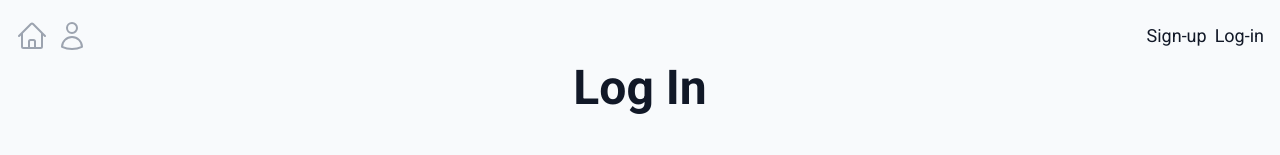
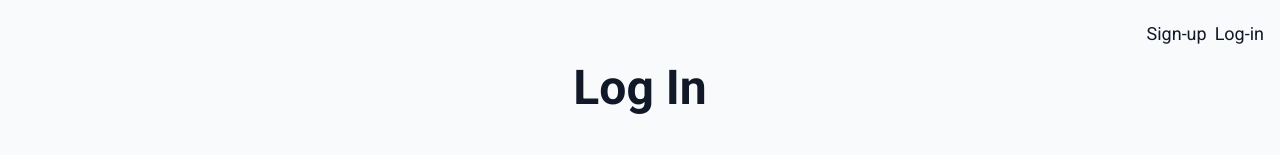
Before and after one commit to JaeHyunLee123/simple-social-media-web, a Next.js app: page /log-in in a window 1280 px wide. Shown: the top 155 px of the page. Built offline with nearby package versions, Linux system fonts and the light colour scheme.

Commit message:
fix: hide home and profile button at log in and sign up page

```diff
--- a/components/layout.tsx
+++ b/components/layout.tsx
@@ -26,6 +26,9 @@ const Layout = ({ children, isLogedIn = true }: LayoutProps) => {
         )}
       >
         <div className="flex space-x-2 items-center">
+          {isLogedIn ? (
+            <>
+              {" "}
               <Link href="/">
                 <svg
                   xmlns="http://www.w3.org/2000/svg"
@@ -64,6 +67,8 @@ const Layout = ({ children, isLogedIn = true }: LayoutProps) => {
                   />
                 </svg>
               </Link>
+            </>
+          ) : null}
         </div>
         {isLogedIn ? (
           <button onClick={onLogoutClick}>LogOut</button>
```
Lines whose indentation alone changed are shown as unchanged.
